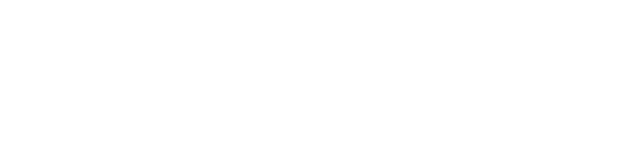
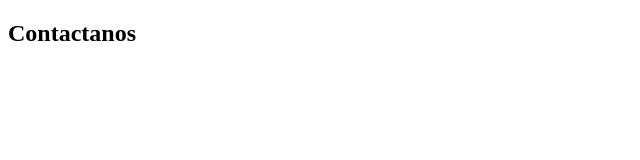
Before and after one commit to EddieLopez1/demo_git, a plain HTML site: page participantes/01_alan/index.html in a window 1280 px wide. Shown: the whole page, without its empty margins (0-640 px from the left). Drawn offline with Linux system fonts and the light colour scheme; files that its build step writes are made by us from their sources; files whose address does not match are found by name.

Commit message:
Add files via upload

```diff
--- /dev/null
+++ b/participantes/01_alan/Alan.css
@@ -0,0 +1,3 @@
+h2{
+    color: blue;
+}
--- a/participantes/01_alan/index.html
+++ b/participantes/01_alan/index.html
@@ -2,11 +2,15 @@
 <html>
   <head>
     <meta charset="utf-8" />
-    <meta http-equiv="X-UA-Compatible" content="IE=edge" />
-    <title>Page Title</title>
+    <meta http-equiv="X-UA-Compatible"  />
+    <title>Que es esto??</title>
     <meta name="viewport" content="width=device-width, initial-scale=1" />
     <link rel="stylesheet" type="text/css" media="screen" href="main.css" />
     <script src="main.js"></script>
   </head>
-  <body></body>
+  <body>
+<h2>Contactanos</h2>
+
+
+  </body>
 </html>
```
